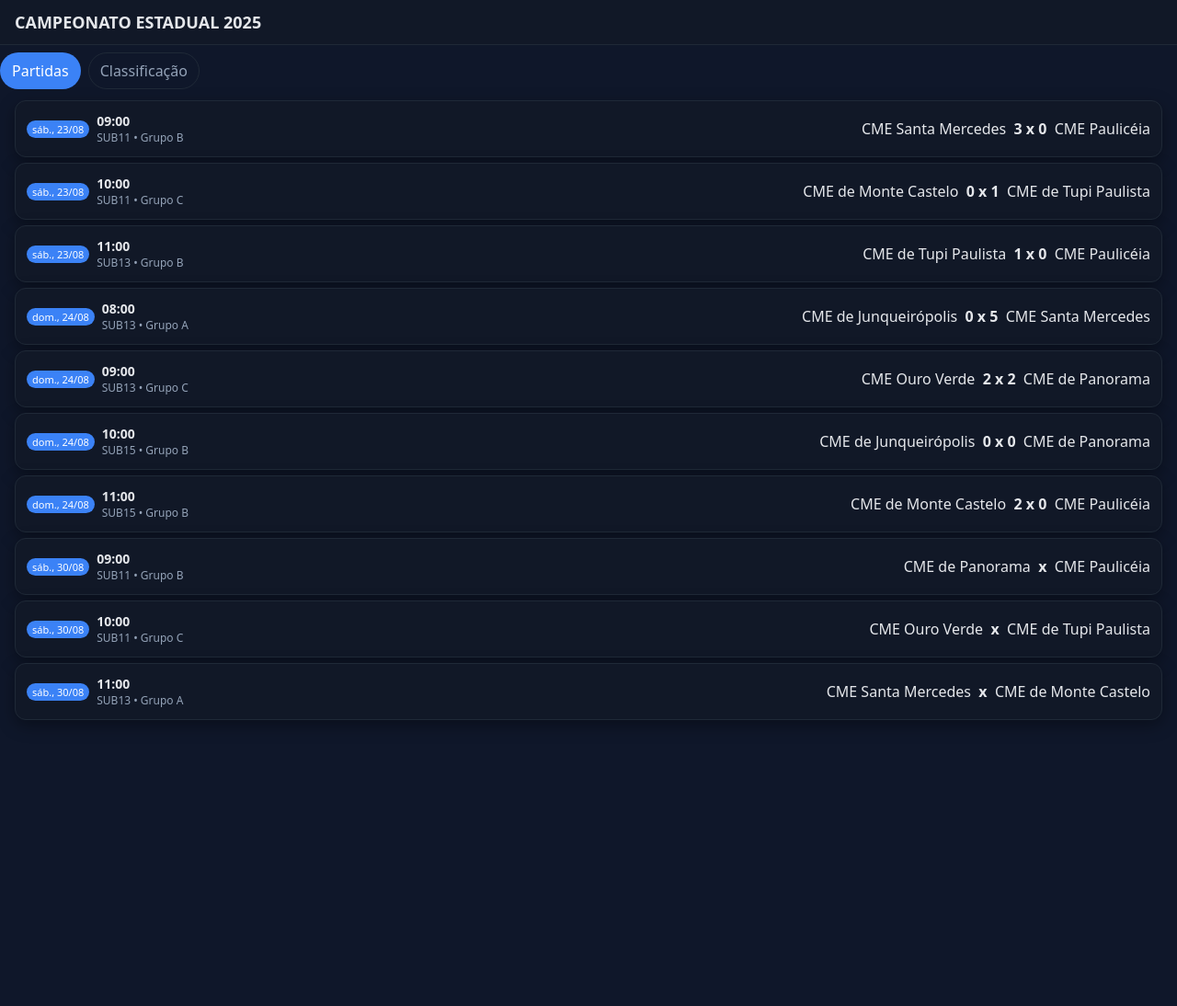
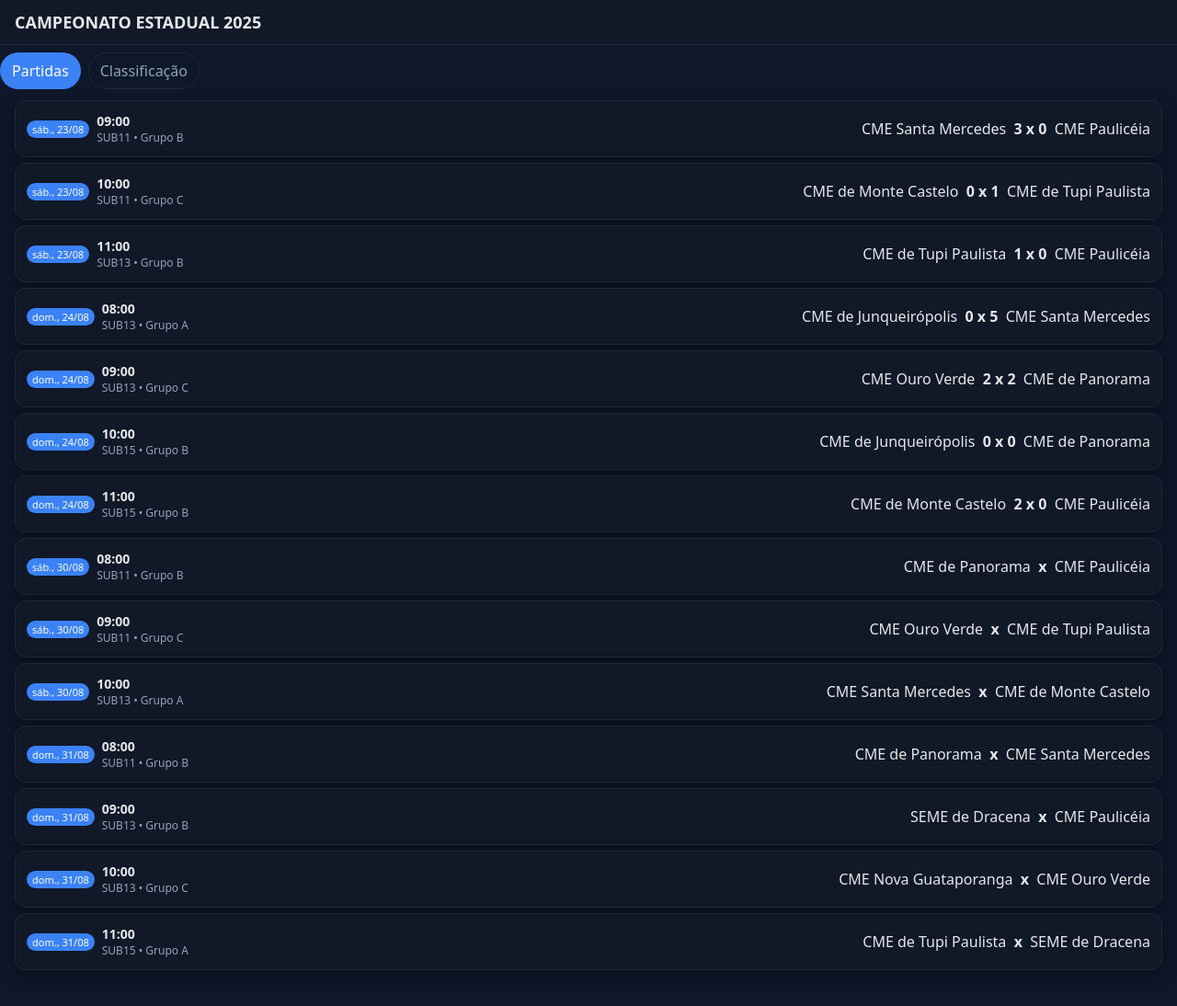
Before and after one commit to asrsistemas/campeonato-estadual, a plain HTML site: page index.html in a window 1280 px wide. Shown: the whole page at 92% size. Before the commit the page ends 831 px from the top, so only its background shows below. Drawn offline with Linux system fonts and the light colour scheme.

Commit message:
Add files via upload

```diff
--- a/index.html
+++ b/index.html
@@ -66,9 +66,15 @@ const partidas = [
   { data:'2025-08-24', hora:'09:00', cat:'SUB13', a:'CME Ouro Verde', b:'CME de Panorama', grupo:'C', golsA:2, golsB:2 },
   { data:'2025-08-24', hora:'10:00', cat:'SUB15', a:'CME de Junqueirópolis', b:'CME de Panorama', grupo:'B', golsA:0, golsB:0 },
   { data:'2025-08-24', hora:'11:00', cat:'SUB15', a:'CME de Monte Castelo', b:'CME Paulicéia', grupo:'B', golsA:2, golsB:0 },
-  { data:'2025-08-30', hora:'09:00', cat:'SUB11', a:'CME de Panorama', b:'CME Paulicéia', grupo:'B' },
-  { data:'2025-08-30', hora:'10:00', cat:'SUB11', a:'CME Ouro Verde', b:'CME de Tupi Paulista', grupo:'C' },
-  { data:'2025-08-30', hora:'11:00', cat:'SUB13', a:'CME Santa Mercedes', b:'CME de Monte Castelo', grupo:'A' },
+  { data:'2025-08-30', hora:'08:00', cat:'SUB11', a:'CME de Panorama', b:'CME Paulicéia', grupo:'B' },
+  { data:'2025-08-30', hora:'09:00', cat:'SUB11', a:'CME Ouro Verde', b:'CME de Tupi Paulista', grupo:'C' },
+  { data:'2025-08-30', hora:'10:00', cat:'SUB13', a:'CME Santa Mercedes', b:'CME de Monte Castelo', grupo:'A' },
+   // Jogos do dia 31 de agosto
+  { data:'2025-08-31', hora:'08:00', cat:'SUB11', a:'CME de Panorama', b:'CME Santa Mercedes', grupo:'B' },
+  { data:'2025-08-31', hora:'09:00', cat:'SUB13', a:'SEME de Dracena', b:'CME Paulicéia', grupo:'B' },
+  { data:'2025-08-31', hora:'10:00', cat:'SUB13', a:'CME Nova Guataporanga', b:'CME Ouro Verde', grupo:'C' },
+  { data:'2025-08-31', hora:'11:00', cat:'SUB15', a:'CME de Tupi Paulista', b:'SEME de Dracena', grupo:'A' },
+
 ];
 
 const equipes = [
```
